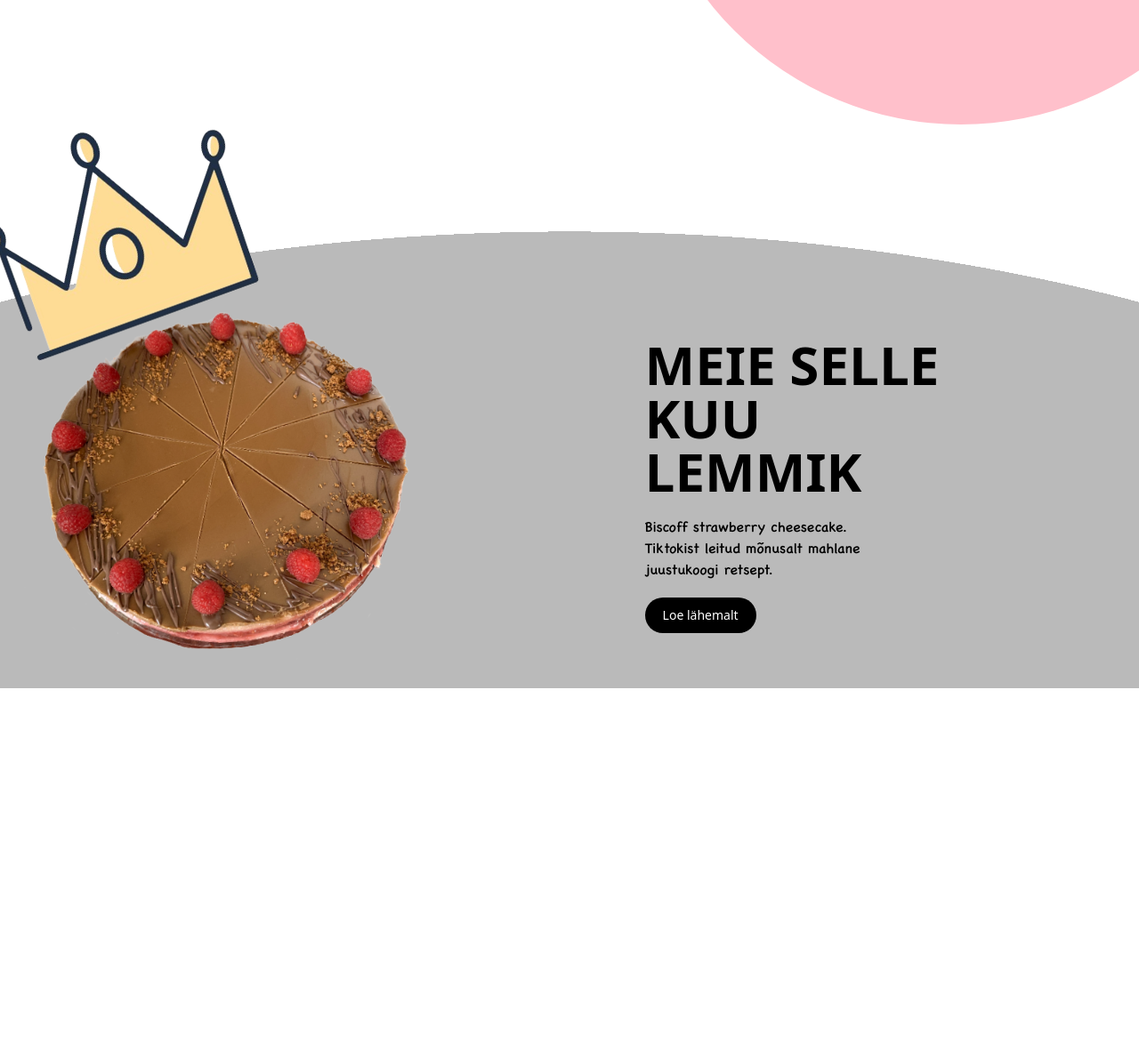
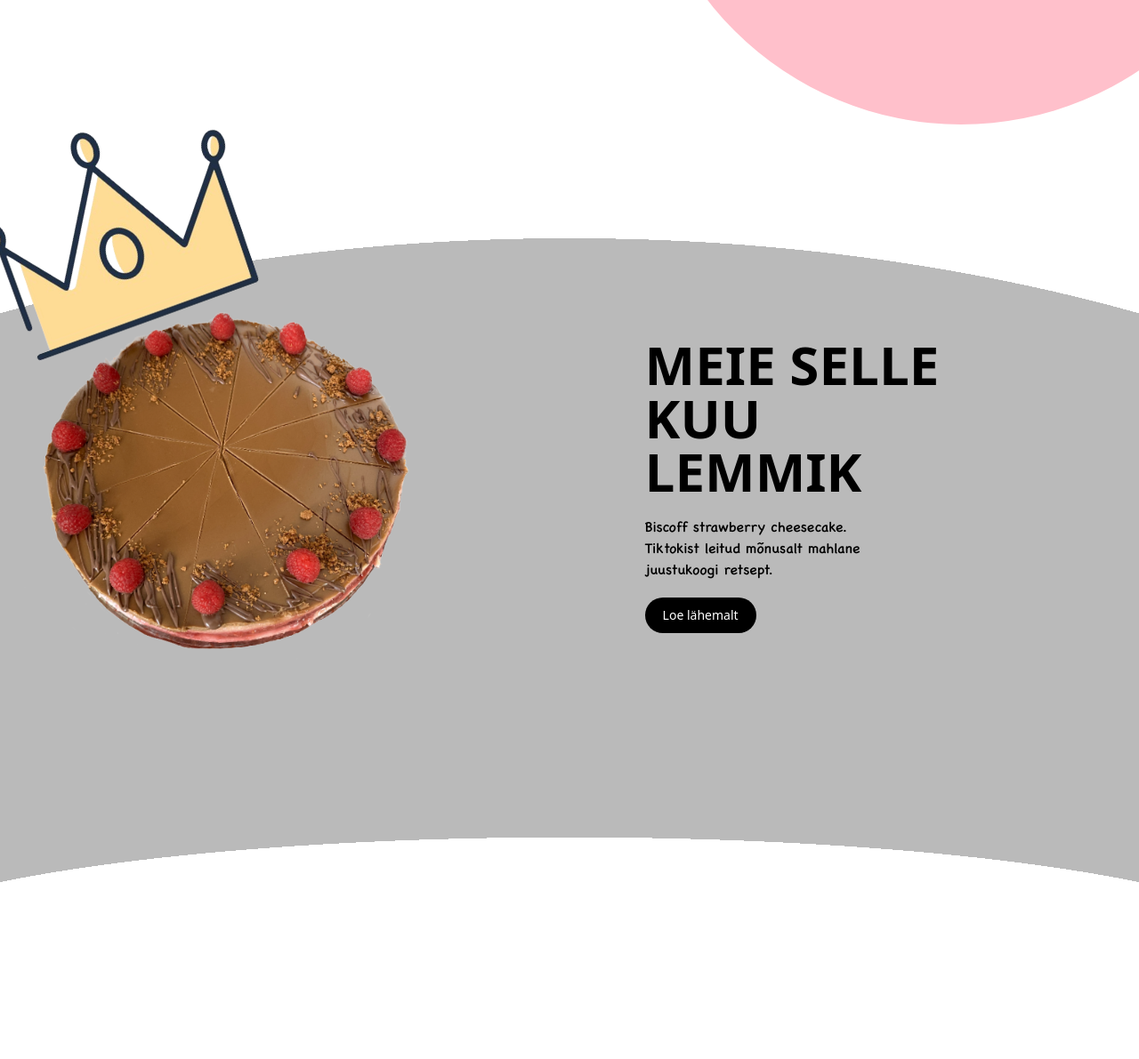
Before and after one commit to elerinnnn04/veebileht, a Flask app: page / in a window 1280 px wide. Shown: the part 2088-3279 px from the top of the page at 89% size. Before the commit the page ends 2862 px from the top, so only its background shows below. Run offline with Flask 3, Linux system fonts and the light colour scheme; some libraries are stand-ins or nearby versions.

Commit message:
added second arch

```diff
--- a/static/dist/css/output.css
+++ b/static/dist/css/output.css
@@ -1598,6 +1598,10 @@ input:checked + .toggle-bg {
   padding-bottom: 1rem;
 }
 
+.pb-10 {
+  padding-bottom: 2.5rem;
+}
+
 .pt-2 {
   padding-top: 0.5rem;
 }
@@ -1819,6 +1823,21 @@ p {
   z-index: 2;
 }
 
+#kusitlus div {
+  z-index: 20;
+}
+
+#kusitlus:before {
+  content: "";
+  position: absolute;
+  width: 300%;
+  height: 300%;
+  top: -25%;
+  left: -100%;
+  background: radial-gradient(ellipse at center, white 0%,white 30%,rgb(186, 186, 186) 30%,rgb(186, 186, 186) 100%);
+  z-index: 2;
+}
+
 .hover\:border-gray-300:hover {
   --tw-border-opacity: 1;
   border-color: rgb(209 213 219 / var(--tw-border-opacity));
--- a/templates/index.html
+++ b/templates/index.html
@@ -89,7 +89,7 @@
     </div>
 </div>
 
-<div class="relative overflow-hidden bg-gray-600" id="kuulemmik">
+<div class="relative overflow-hidden bg-gray-600 pb-10" id="kuulemmik">
     <div class="flex container mx-auto mt-40 relative">
         <img class="absolute crown" src="{{url_for('static', filename='images/crown.png')}}" alt="">
         <div>
@@ -113,8 +113,12 @@
     </div>
 </div>
 
-<div>
-
+<div class="relative overflow-hidden mb-30" id="kusitlus">
+    <h2 class="text-center mt-20 text-6xl font-extrabold">KÜSITLUS</h2>
+    <p class="text-center mt-5">
+        Oma retsepti lisamiseks tuleb panna kasti <br>
+        "oma retsept" linnuke
+    </p>
 </div>
 <!-- <div>
     <svg width="800" height="600" xmlns="http://www.w3.org/2000/svg" class="z-50">
```
Also changed, not shown: static/src/input.css (+15 -0 lines).
